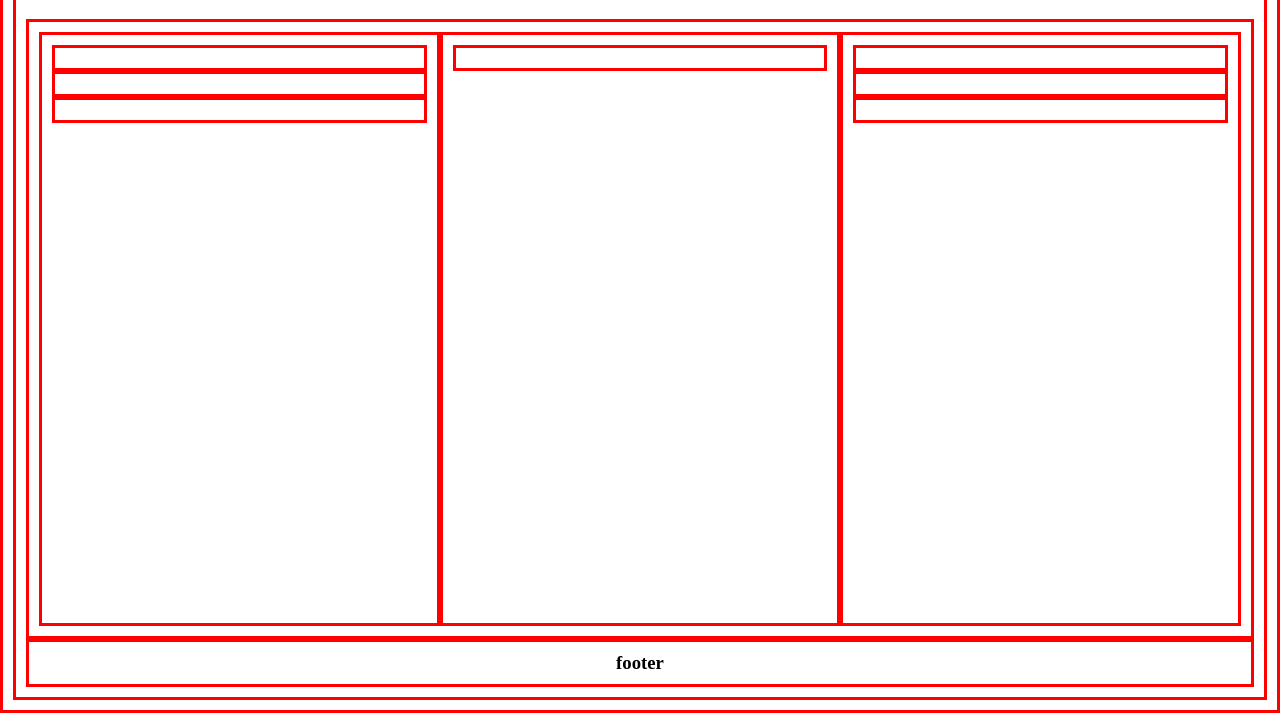
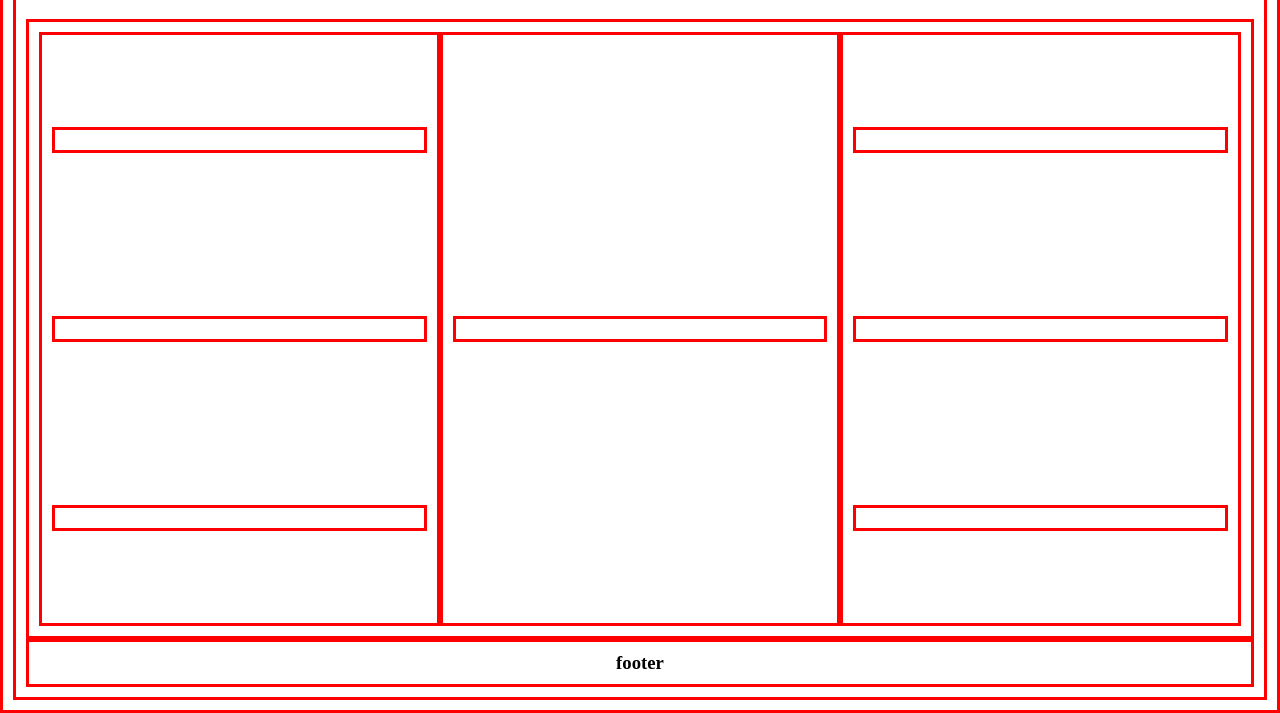
Before and after one commit to Kempoman9521/project-interests-page, a plain HTML site: page index.html in a window 1280 px wide. Shown: the part 113-826 px from the top of the page. Drawn offline with Linux system fonts and the light colour scheme.

Commit message:
add space around content items

```diff
--- a/style/style.css
+++ b/style/style.css
@@ -23,9 +23,12 @@ body{
     flex: 1;
 display: flex;
 flex-direction: column;
+justify-content:space-around;
  }
+
+
 .model-pics{
-;
+
 }
 
 
```
